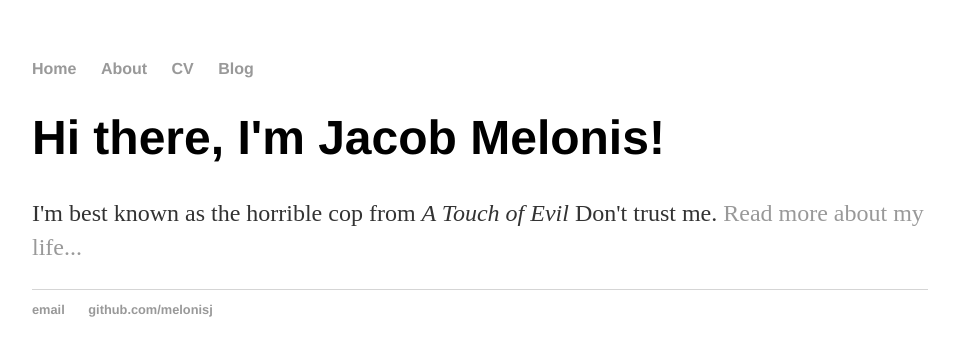
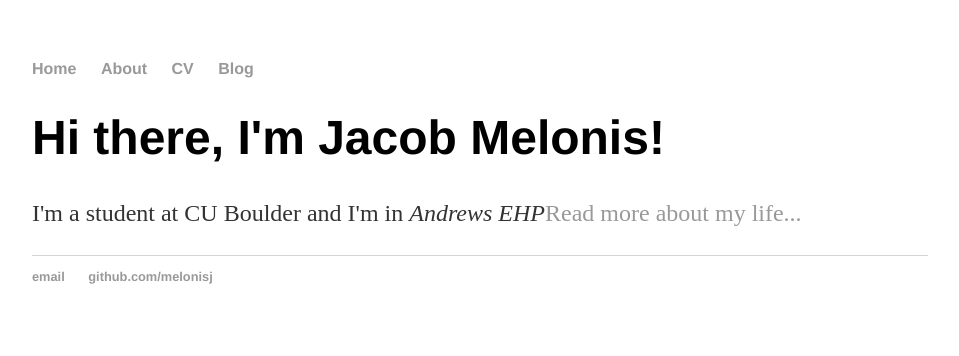
Before and after one commit to melonisj/melonisj.github.io, a Jekyll site: the page built from index.html, in a window 1280 px wide. Shown: the top 356 px of the page, without its empty margins (160-1119 px from the left). Built offline with Jekyll 4.4.1, drawn with Linux system fonts in a browser that asks for light colours.

Commit message:
updated index.html

```diff
--- a/index.html
+++ b/index.html
@@ -4,5 +4,5 @@ title: Jacob Melonis Portfolio
 ---
 <div class="blurb">
 	<h1>Hi there, I'm Jacob Melonis!</h1>
-	<p>I'm best known as the horrible cop from <em>A Touch of Evil</em> Don't trust me. <a href="/about">Read more about my life...</a></p>
+	<p>I'm a student at CU Boulder and I'm in  <em>Andrews EHP</em><a href="/about">Read more about my life...</a></p>
 </div><!-- /.blurb -->
```
